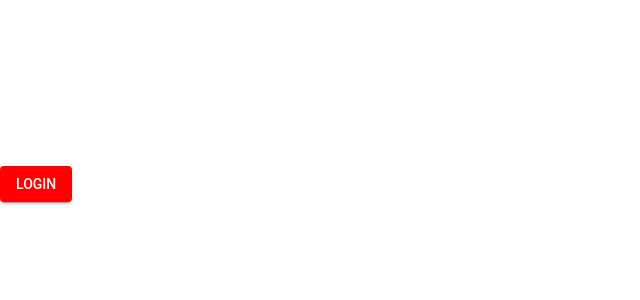
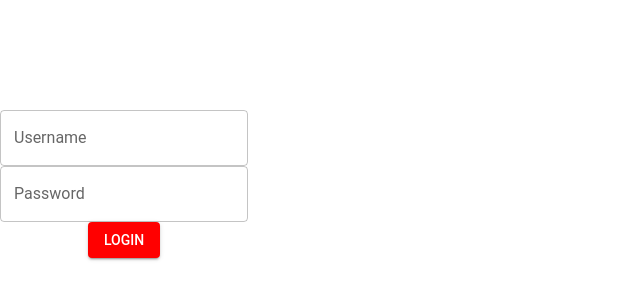
Before and after one commit to code-shark0/Spotify-Catalog, a React (Vite) app: page / in a window 1280 px wide. Shown: the part 216-516 px from the top of the page, without its empty margins (0-640 px from the left). Built offline with nearby package versions, Linux system fonts and the light colour scheme.

Commit message:
Stubbed out more of the login

```diff
--- a/src/pages/LoginPage.tsx
+++ b/src/pages/LoginPage.tsx
@@ -1,10 +1,8 @@
-// Basic login page for logging in.
-// TODO: Add login functionality
-
-import { Box } from "@mui/material";
+import { Box, TextField } from "@mui/material";
 import React, { FC } from "react";
 import LoginButton from "../components/LoginButton";
 import AuthService from '../utils/auth';
+import TextInput from "../components/TextInput";
 
 const LoginPage: FC = () => {
     const handleLoginClick = () => {
@@ -12,7 +10,16 @@ const LoginPage: FC = () => {
     }
 
     return (
-        <Box>
+        <Box
+            sx={{
+                display: 'flex',
+                flexDirection: 'column',
+                justifyContent: 'center',
+                alignItems: 'center',
+                height: '100vh'
+            }}>
+            <TextField label={"Username"} variant={"outlined"} />
+            <TextField label={"Password"} variant={"outlined"} type={"password"}/>
             <LoginButton onClick={handleLoginClick}/>
         </Box>
     )
--- a/src/utils/auth.ts
+++ b/src/utils/auth.ts
@@ -4,6 +4,7 @@ const CLIENT_ID = '34d36cbac71f4cb7b1471216e6b1b369' //import.meta.env.VITE_SPOT
 const REDIRECT_URI = 'http://localhost:3000/callback';
 const AUTH_URL = 'https://accounts.spotify.com/authorize';
 const TOKEN_URL = 'https://accounts.spotify.com/api/token';
+const SCOPE = 'user-library-read, ';
 
 const generateCodeVerifier = (): string => {
 	const array = new Uint8Array(32);
@@ -35,7 +36,7 @@ export const login = async () => {
 		redirect_uri: REDIRECT_URI,
 		code_challenge_method: 'S256',
 		code_challenge: codeChallenge,
-		scope: 'user-library-read',
+		scope: SCOPE,
 	});
 
 	window.location.href = `${AUTH_URL}?${params}`;
```
Also changed, not shown: src/components/TextInput.tsx (+9 -7 lines).
